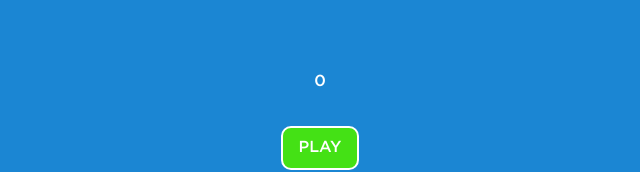
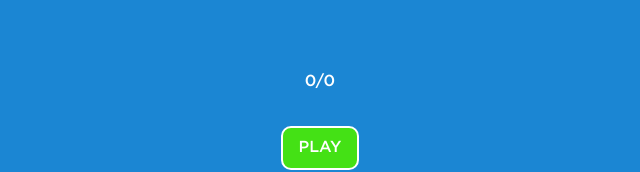
Before and after one commit to rafaelcoias/blackjack, a Next.js app: page /game in a window 1280 px wide. Shown: the part 158-330 px from the top of the page, without its empty margins (320-960 px from the left). Built offline with nearby package versions, Linux system fonts and the light colour scheme; what tailwindcss-bg-patterns would draw is missing.

Commit message:
add game functionality

```diff
--- a/src/app/(pages)/game/page.tsx
+++ b/src/app/(pages)/game/page.tsx
@@ -9,8 +9,6 @@ const Game: React.FC = () => {
   const [deck, setDeck] = useState<Deck>(() => new Deck(6));
   const [hand, setHand] = useState<CardI[]>([]);
   const [dealerHand, setDealerHand] = useState<CardI[]>([]);
-  const [sum, setSum] = useState<number>(0);
-  const [dealerSum, setDealerSum] = useState<number>(0);
   const [deckNeedReset, setDeckNeedReset] = useState<boolean>(false);
   const [nextRound, setNextRound] = useState<boolean>(false);
   const [playing, setPlaying] = useState<boolean>(false);
@@ -26,6 +24,7 @@ const Game: React.FC = () => {
   // Check if player busts or gets blackjack
   useEffect(() => {
     if (!gameStarted) return;
+    const sum = getHandSum(hand);
     if (sum > 21) {
       alert("Bust!");
       setNextRound(true);
@@ -35,34 +34,14 @@ const Game: React.FC = () => {
       setNextRound(true);
       setPlaying(false);
     }
-  }, [sum]);
+  }, [hand]);
 
   // Check if dealer busts, wins, or pushes
   // If dealer has less than 17, deal another card
   useEffect(() => {
     if (!gameStarted || playing) return;
-    if (dealerSum > 21) {
-      alert("Dealer Busts! You win!");
-      setNextRound(true);
-      setPlaying(false);
-      return;
-    }
-    if (dealerSum === sum && dealerSum >= 17) {
-      alert("Push!");
-      setNextRound(true);
-      setPlaying(false);
-      return;
-    }
-    if (dealerSum > sum && dealerSum >= 17) {
-      alert("Dealer Wins!");
-      setNextRound(true);
-      setPlaying(false);
-      return;
-    }
-    if (!playing && dealerSum < 17) {
-      dealCards("dealer", 1);
-    }
-  }, [dealerSum]);
+    checkWinner();
+  }, [dealerHand]);
 
   const dealCards = (player: string, count: number): void => {
     if (deck.deck.length + 10 < count) {
@@ -77,25 +56,40 @@ const Game: React.FC = () => {
 
     if (player === "player") {
       setHand((prevHand) => [...prevHand, ...newCards]);
-      setSum(
-        (prevSum) =>
-          prevSum + newCards.reduce((acc, card) => acc + card.value, 0),
-      );
       setPlaying(true);
     } else {
       setDealerHand((prevDealerHand) => [...prevDealerHand, ...newCards]);
-      setDealerSum(
-        (prevDealerSum) =>
-          prevDealerSum + newCards.reduce((acc, card) => acc + card.value, 0),
-      );
     }
+  };
+
+  const getHandSum = (hand: CardI[]): string => {
+    let sum = hand.reduce((acc, card) => acc + card.value, 0);
+    let numAces = hand.filter((card) => card.rank === "A").length;
+
+    // This will store the potential lower sum if Aces are reduced to 1
+    let minSum = sum;
+
+    while (minSum > 21 && numAces > 0) {
+      minSum -= 10;
+      numAces--;
+    }
+
+    // If both sums are the same, just return one value
+    if (sum === minSum) {
+      return `${sum}/${sum}`;
+    } else {
+      return `${minSum}/${sum}`;
+    }
+  };
+
+  const getDealerHandSum = (hand: CardI[]): number => {
+    if (playing) return hand[0]!.value;
+    return hand.reduce((acc, card) => acc + card.value, 0);
   };
 
   const clearRound = () => {
     setHand([]);
     setDealerHand([]);
-    setSum(0);
-    setDealerSum(0);
   };
 
   const reset = () => {
@@ -108,9 +102,34 @@ const Game: React.FC = () => {
     setGameStarted(true);
   };
 
+  const checkWinner = () => {
+    const dealerSum = getDealerHandSum(dealerHand);
+    const sum = getHandSum(hand);
+    const minSum = parseInt(sum.split("/")[0]);
+    const maxSum = parseInt(sum.split("/")[1]);
+    if (dealerSum > 21) {
+      alert("Dealer Busts! You win!");
+      return ;
+    }
+    if (dealerSum < 17) {
+      dealCards("dealer", 1);
+      return ;
+    }
+    if (dealerSum === minSum) {
+      alert("Push!");
+    } else if (dealerSum > minSum) {
+      alert("Dealer Wins!");
+    } else if (sum > dealerSum) {
+      alert("You win!");
+    } else if (sum < dealerSum) {
+      alert("Dealer Wins!");
+    }
+    setNextRound(true);
+  };
+
   const stand = () => {
     setPlaying(false);
-    dealCards("dealer", 1);
+    checkWinner();
   };
 
   const goToNextRound = () => {
@@ -167,14 +186,14 @@ const Game: React.FC = () => {
                 return (
                   <div
                     key={card.id}
-                    className="pattern-zigzag pattern-blue-500 pattern-bg-white pattern-size-4 pattern-opacity-100 flex h-24 w-16 flex-col items-center justify-center rounded-lg border-[2px] border-black bg-[#aaa] font-bold text-black"
+                    className="pattern-zigzag flex h-24 w-16 flex-col items-center justify-center rounded-lg border-[2px] border-black bg-[#aaa] font-bold text-black pattern-bg-white pattern-blue-500 pattern-opacity-100 pattern-size-4"
                     style={{ transform: `translate(-${index * 20}px)` }}
                   ></div>
                 );
               }
             })}
           </div>
-          <div>{dealerSum}</div>
+          <div>{getDealerHandSum(dealerHand)}</div>
         </div>
         <div className="flex flex-col items-center gap-4">
           <div
@@ -198,7 +217,7 @@ const Game: React.FC = () => {
               </div>
             ))}
           </div>
-          <div>{sum}</div>
+          <div>{getHandSum(hand)}</div>
         </div>
       </div>
       <div className="flex justify-center">
```
